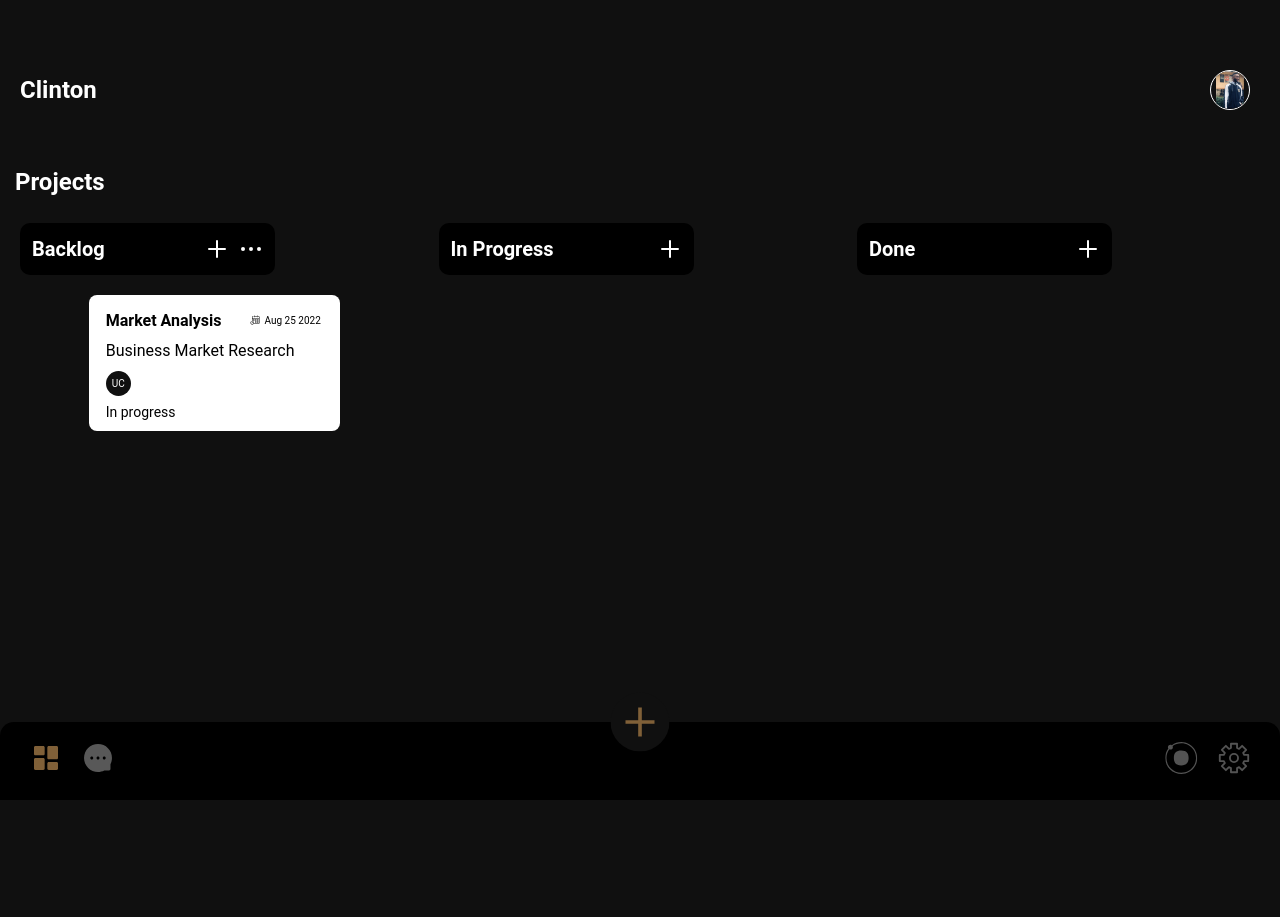
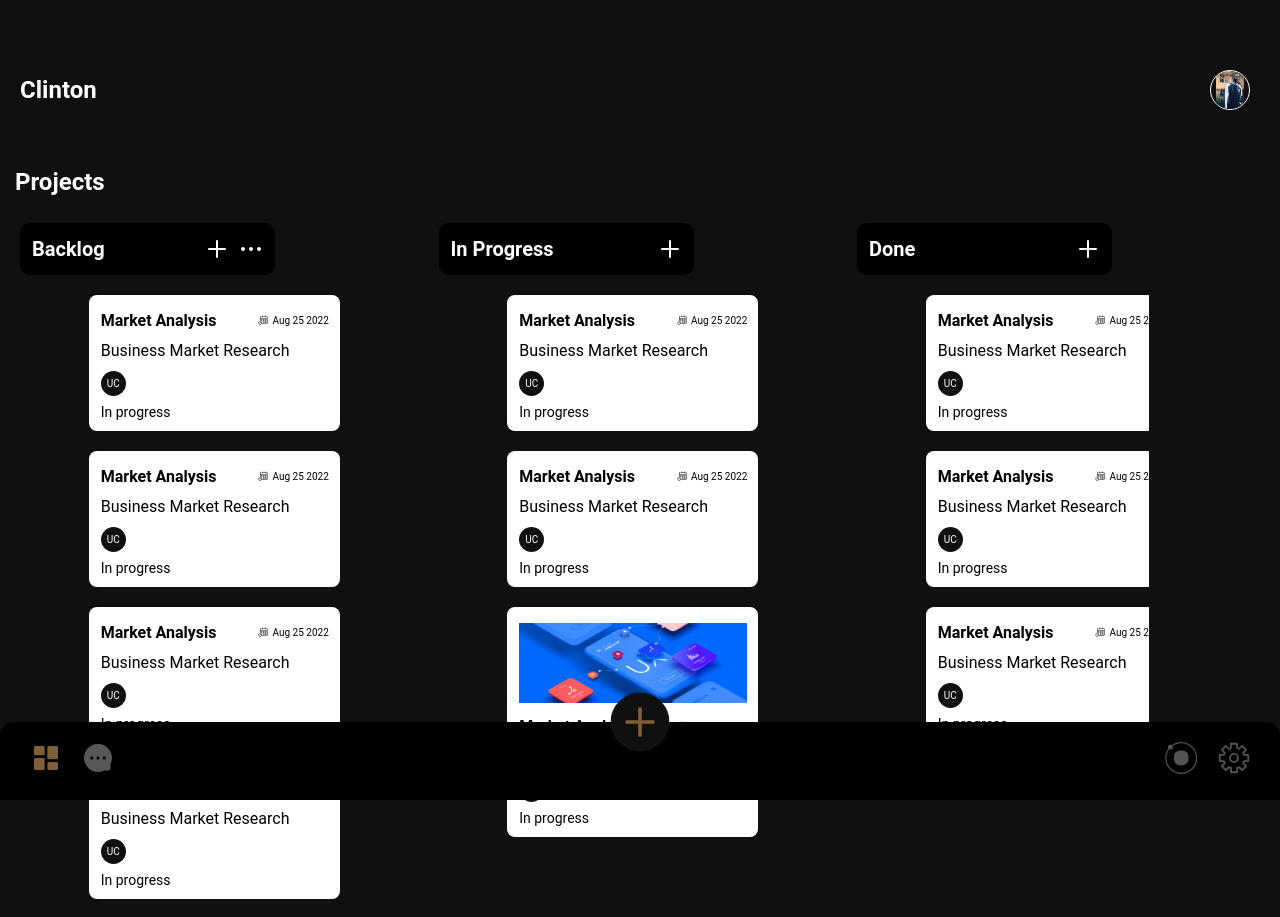
Before and after one commit to unegbuclinton/projectmanagement, a React (Create React App) app: page /projects in a window 1280 px wide. Shown: the top 917 px of the page. Before the commit the page ends 800 px from the top, so only its background shows below. Built offline with nearby package versions, Linux system fonts and the light colour scheme.

Commit message:
fix sign up bug

```diff
--- a/src/Routes/RoutePath.tsx
+++ b/src/Routes/RoutePath.tsx
@@ -56,9 +56,13 @@ export const publicRoutes = [
   {
     path: '/sign-up',
     element: <SignUp />,
+  },
+  {
+    path: '/sign',
+    element: <SignUp />,
     children: [
       {
-        path: '/',
+        path: 'no-path',
         element: <div> Hello World</div>,
       },
     ],
--- a/src/Routes/index.tsx
+++ b/src/Routes/index.tsx
@@ -87,9 +87,6 @@ const Routing = () => {
           />
         );
       })}
-      {/* <Route
-    path="/login"
-    element={<LogIn onClick={()=>{setisLogged(true)}}/>}/> */}
     </Routes>
   );
 };
--- a/src/components/layouts/DashBoardLayout.tsx
+++ b/src/components/layouts/DashBoardLayout.tsx
@@ -113,12 +113,13 @@ const DashBoardHeader = styled.div<{ header: boolean }>`
   display: flex;
   justify-content: space-between;
   align-items: center;
-  margin: 5rem 3rem 0 2rem;
+  margin-top: 5rem;
   padding: 2rem 0;
   background: ${({ header }) => (header ? '#101010' : 'transparent')};
   .dashboard-header {
     color: ${COLORS.white};
     font-size: ${FONTSIZES.xxlarge};
+    margin-left: 2rem;
   }
 
   .img-container {
@@ -126,6 +127,7 @@ const DashBoardHeader = styled.div<{ header: boolean }>`
     border-radius: 50%;
     height: 4rem;
     border: 1px solid ${COLORS.white};
+    margin-right: 3rem;
     img {
       width: 100%;
       height: 100%;
--- a/src/pages/projects/index.tsx
+++ b/src/pages/projects/index.tsx
@@ -4,6 +4,7 @@ import DashBoardLayout from '../../components/layouts/DashBoardLayout';
 import { COLORS } from '../../constants/colors';
 import { FONTSIZES, FONTWEIGHTS } from '../../constants/fonts';
 import { DPIconHorizontalDots, DPIconPlus, DPIconTime } from '../../icons';
+import projectImage from '../../icons/img/mobileImg.jpg';
 
 const ProjectsPage = () => {
   return (
@@ -35,6 +36,86 @@ const ProjectsPage = () => {
               </div>
               <p className="project-status"> In progress</p>
             </ProjectsItem>
+            <ProjectsItem>
+              <div className="project-info">
+                <p className="project-info__header">Market Analysis</p>
+                <p className="project-info__time">
+                  <span>
+                    <DPIconTime />
+                  </span>
+                  Aug 25 2022
+                </p>
+              </div>
+              <ProjectDescription>Business Market Research </ProjectDescription>
+              <div className="project-assignee">
+                <div className="project-assignee__item"> UC</div>
+              </div>
+              <p className="project-status"> In progress</p>
+            </ProjectsItem>
+            <ProjectsItem>
+              <div className="project-info">
+                <p className="project-info__header">Market Analysis</p>
+                <p className="project-info__time">
+                  <span>
+                    <DPIconTime />
+                  </span>
+                  Aug 25 2022
+                </p>
+              </div>
+              <ProjectDescription>Business Market Research </ProjectDescription>
+              <div className="project-assignee">
+                <div className="project-assignee__item"> UC</div>
+              </div>
+              <p className="project-status"> In progress</p>
+            </ProjectsItem>
+            <ProjectsItem>
+              <div className="project-info">
+                <p className="project-info__header">Market Analysis</p>
+                <p className="project-info__time">
+                  <span>
+                    <DPIconTime />
+                  </span>
+                  Aug 25 2022
+                </p>
+              </div>
+              <ProjectDescription>Business Market Research </ProjectDescription>
+              <div className="project-assignee">
+                <div className="project-assignee__item"> UC</div>
+              </div>
+              <p className="project-status"> In progress</p>
+            </ProjectsItem>
+            <ProjectsItem>
+              <div className="project-info">
+                <p className="project-info__header">Market Analysis</p>
+                <p className="project-info__time">
+                  <span>
+                    <DPIconTime />
+                  </span>
+                  Aug 25 2022
+                </p>
+              </div>
+              <ProjectDescription>Business Market Research </ProjectDescription>
+              <div className="project-assignee">
+                <div className="project-assignee__item"> UC</div>
+              </div>
+              <p className="project-status"> In progress</p>
+            </ProjectsItem>
+            <ProjectsItem>
+              <div className="project-info">
+                <p className="project-info__header">Market Analysis</p>
+                <p className="project-info__time">
+                  <span>
+                    <DPIconTime />
+                  </span>
+                  Aug 25 2022
+                </p>
+              </div>
+              <ProjectDescription>Business Market Research </ProjectDescription>
+              <div className="project-assignee">
+                <div className="project-assignee__item"> UC</div>
+              </div>
+              <p className="project-status"> In progress</p>
+            </ProjectsItem>
           </ProjectBox>
           <ProjectBox className="project-box">
             <div className="box-top">
@@ -43,6 +124,55 @@ const ProjectsPage = () => {
                 <DPIconPlus />
               </div>
             </div>
+            <ProjectsItem>
+              <div className="project-info">
+                <p className="project-info__header">Market Analysis</p>
+                <p className="project-info__time">
+                  <span>
+                    <DPIconTime />
+                  </span>
+                  Aug 25 2022
+                </p>
+              </div>
+              <ProjectDescription>Business Market Research </ProjectDescription>
+              <div className="project-assignee">
+                <div className="project-assignee__item"> UC</div>
+              </div>
+              <p className="project-status"> In progress</p>
+            </ProjectsItem>
+            <ProjectsItem>
+              <div className="project-info">
+                <p className="project-info__header">Market Analysis</p>
+                <p className="project-info__time">
+                  <span>
+                    <DPIconTime />
+                  </span>
+                  Aug 25 2022
+                </p>
+              </div>
+              <ProjectDescription>Business Market Research </ProjectDescription>
+              <div className="project-assignee">
+                <div className="project-assignee__item"> UC</div>
+              </div>
+              <p className="project-status"> In progress</p>
+            </ProjectsItem>
+            <ProjectsItem>
+              <ProjectImg src={projectImage} />
+              <div className="project-info">
+                <p className="project-info__header">Market Analysis</p>
+                <p className="project-info__time">
+                  <span>
+                    <DPIconTime />
+                  </span>
+                  Aug 25 2022
+                </p>
+              </div>
+              <ProjectDescription>Business Market Research </ProjectDescription>
+              <div className="project-assignee">
+                <div className="project-assignee__item"> UC</div>
+              </div>
+              <p className="project-status"> In progress</p>
+            </ProjectsItem>
           </ProjectBox>
           <ProjectBox className="project-box">
             <div className="box-top">
@@ -51,6 +181,54 @@ const ProjectsPage = () => {
                 <DPIconPlus />
               </div>
             </div>
+            <ProjectsItem>
+              <div className="project-info">
+                <p className="project-info__header">Market Analysis</p>
+                <p className="project-info__time">
+                  <span>
+                    <DPIconTime />
+                  </span>
+                  Aug 25 2022
+                </p>
+              </div>
+              <ProjectDescription>Business Market Research </ProjectDescription>
+              <div className="project-assignee">
+                <div className="project-assignee__item"> UC</div>
+              </div>
+              <p className="project-status"> In progress</p>
+            </ProjectsItem>
+            <ProjectsItem>
+              <div className="project-info">
+                <p className="project-info__header">Market Analysis</p>
+                <p className="project-info__time">
+                  <span>
+                    <DPIconTime />
+                  </span>
+                  Aug 25 2022
+                </p>
+              </div>
+              <ProjectDescription>Business Market Research </ProjectDescription>
+              <div className="project-assignee">
+                <div className="project-assignee__item"> UC</div>
+              </div>
+              <p className="project-status"> In progress</p>
+            </ProjectsItem>
+            <ProjectsItem>
+              <div className="project-info">
+                <p className="project-info__header">Market Analysis</p>
+                <p className="project-info__time">
+                  <span>
+                    <DPIconTime />
+                  </span>
+                  Aug 25 2022
+                </p>
+              </div>
+              <ProjectDescription>Business Market Research </ProjectDescription>
+              <div className="project-assignee">
+                <div className="project-assignee__item"> UC</div>
+              </div>
+              <p className="project-status"> In progress</p>
+            </ProjectsItem>
           </ProjectBox>
           <ProjectBox className="project-box">
             <div className="box-top">
@@ -60,6 +238,54 @@ const ProjectsPage = () => {
                 <DPIconHorizontalDots />
               </div>
             </div>
+            <ProjectsItem>
+              <div className="project-info">
+                <p className="project-info__header">Market Analysis</p>
+                <p className="project-info__time">
+                  <span>
+                    <DPIconTime />
+                  </span>
+                  Aug 25 2022
+                </p>
+              </div>
+              <ProjectDescription>Business Market Research </ProjectDescription>
+              <div className="project-assignee">
+                <div className="project-assignee__item"> UC</div>
+              </div>
+              <p className="project-status"> In progress</p>
+            </ProjectsItem>
+            <ProjectsItem>
+              <div className="project-info">
+                <p className="project-info__header">Market Analysis</p>
+                <p className="project-info__time">
+                  <span>
+                    <DPIconTime />
+                  </span>
+                  Aug 25 2022
+                </p>
+              </div>
+              <ProjectDescription>Business Market Research </ProjectDescription>
+              <div className="project-assignee">
+                <div className="project-assignee__item"> UC</div>
+              </div>
+              <p className="project-status"> In progress</p>
+            </ProjectsItem>
+            <ProjectsItem>
+              <div className="project-info">
+                <p className="project-info__header">Market Analysis</p>
+                <p className="project-info__time">
+                  <span>
+                    <DPIconTime />
+                  </span>
+                  Aug 25 2022
+                </p>
+              </div>
+              <ProjectDescription>Business Market Research </ProjectDescription>
+              <div className="project-assignee">
+                <div className="project-assignee__item"> UC</div>
+              </div>
+              <p className="project-status"> In progress</p>
+            </ProjectsItem>
           </ProjectBox>
         </ProjectContainer>
       </ProjectWrapper>
@@ -122,7 +348,7 @@ export const ProjectsItem = styled.div`
   margin: 2rem auto;
   width: 25.1rem;
   background-color: ${COLORS.white};
-  padding: 1.6rem 1.9rem 1.1rem 1.7rem;
+  padding: 1.6rem 1.1rem 1.1rem 1.2rem;
   border-radius: 0.8rem;
 
   .project-status {
@@ -163,3 +389,10 @@ export const ProjectsItem = styled.div`
     }
   }
 `;
+
+export const ProjectImg = styled.img`
+  width: 100%;
+  object-fit: cover;
+  height: 80px;
+  margin-bottom: 1.2rem;
+`;
```
